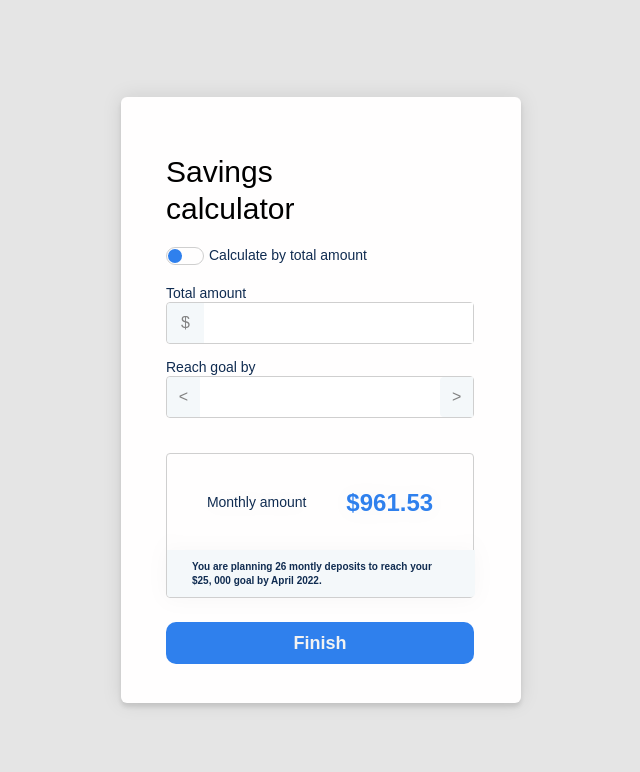
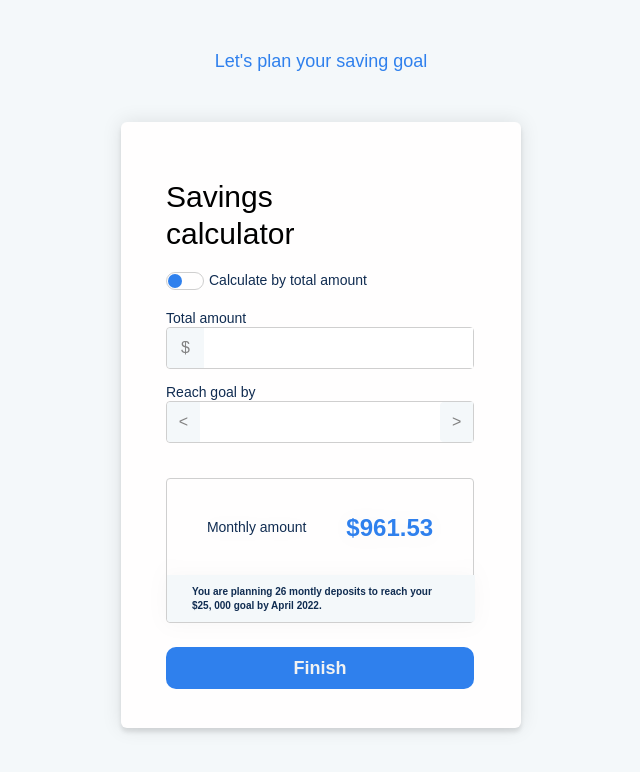
Before and after one commit to akmatoff/savings-calculator, a React (Create React App) app: page / in a window 1280 px wide. Shown: the top 772 px of the page, without its empty margins (319-959 px from the left). Built offline with nearby package versions, Linux system fonts and the light colour scheme; a web font is replaced by a local one.

Commit message:
UPDATE: header text added, cursor pointer on toggle switch

```diff
--- a/src/App.css
+++ b/src/App.css
@@ -9,7 +9,7 @@ body {
   margin: 0;
   padding: 0;
   font-family: "Rambla", sans-serif;
-  background-color: #e5e5e5;
+  background: #f4f8fa;
 }
 
 a {
@@ -20,6 +20,14 @@ a {
   width: 100%;
   min-height: 100vh;
   display: flex;
-  justify-content: center;
+  flex-direction: column;
   align-items: center;
 }
+
+.header {
+  font-size: 18px;
+  line-height: 22px;
+  text-align: center;
+  color: #2f80ed;
+  margin: 50px 0;
+}
--- a/src/App.tsx
+++ b/src/App.tsx
@@ -4,6 +4,7 @@ import "./App.css";
 function App() {
   return (
     <div className="App">
+      <div className="header">Let's plan your saving goal</div>
       <Container />
     </div>
   );
--- a/src/components/ToggleSwitch.tsx
+++ b/src/components/ToggleSwitch.tsx
@@ -15,6 +15,7 @@ const StyledToggleSwitch = styled.div`
   background: "#FFFFFF";
   border: 1px solid #cfcfcf;
   border-radius: 9px;
+  cursor: pointer;
 
   div {
     width: 14px;
```
